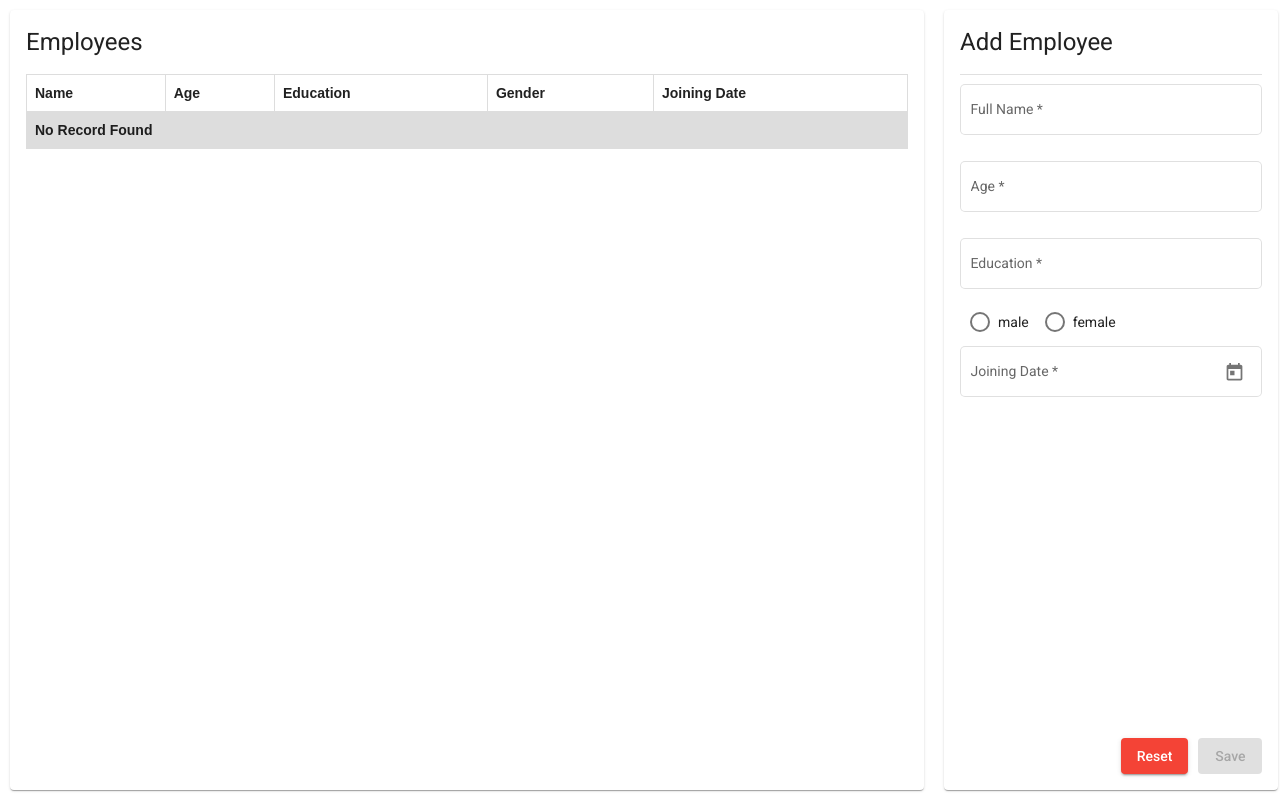
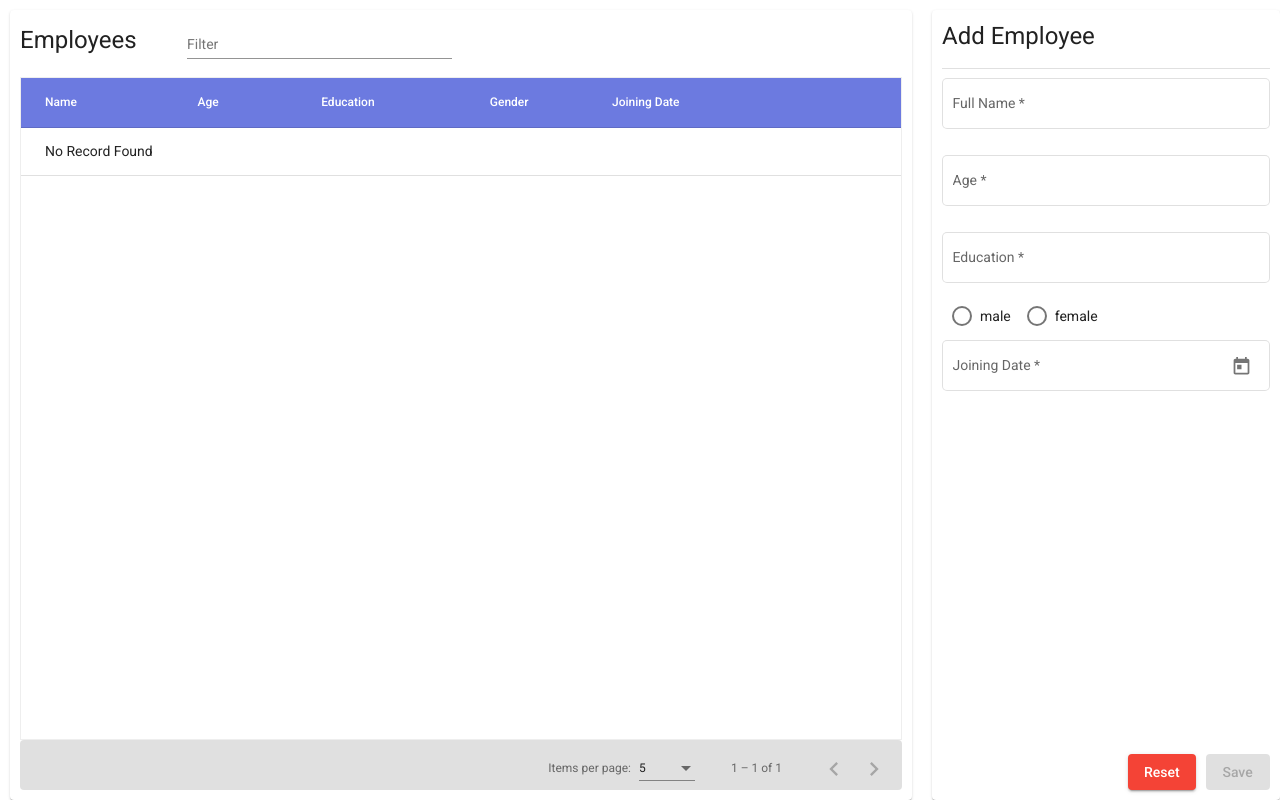
Before and after one commit to faridji/general-page, an Angular app: page / in a window 1280 px wide. Built offline with nearby package versions, Linux system fonts and the light colour scheme.

Commit message:
material table added.

```diff
--- a/src/app/app.component.ts
+++ b/src/app/app.component.ts
@@ -15,7 +15,7 @@ export class AppComponent {
 				title: 'Employees',
 				columns: [
 					{name: 'name', title: 'Name'},
-					{name: 'age', title: 'Age'},
+					{name: 'age', title: 'Age', sortable: true},
 					{name: 'education', title: 'Education'},
 					{name: 'gender', title: 'Gender'},
 					{name: 'date_of_joining', title: 'Joining Date', format: 'date'}
--- a/src/app/general-page/general-page.component.scss
+++ b/src/app/general-page/general-page.component.scss
@@ -1,14 +1,18 @@
 .general-page {
     display: flex;
-    height: calc(100% - 20px);
+    height: calc(100% - 30px);
     padding: 10px;
 
     .table-card {
         flex: 0 0 70%;
         margin-right: 20px;
+        height: 100%;
+        padding: 10px;
     }
 
     .form-card {
-        flex: 0 0 24%;
+        flex: 0 0 26%;
+        height: 100%;
+        padding: 10px;
     }
 }
--- a/src/app/general-page/general-page.component.ts
+++ b/src/app/general-page/general-page.component.ts
@@ -13,13 +13,13 @@ export class GeneralPageComponent implements OnInit {
 	tableData: any[];
 
 	constructor() {
-		this.tableData = [];
+        this.tableData = [];
 	}
 
 	ngOnInit(): void {
 	}
 
 	onFormSignals(formData: any): void {
-		this.tableData.push(formData);
+		this.tableData = [...this.tableData, {...formData}];
 	}
 }
--- a/src/app/general-table/general-table.component.html
+++ b/src/app/general-table/general-table.component.html
@@ -1,18 +1,49 @@
 
 <div class="container">
-    <h1>{{config.title}}</h1>
+    <div class="table-main-header">
+        <h1>{{config.title}}</h1>
+        <mat-form-field style="width: 30%; margin-left: 50px;">
+            <mat-label>Filter</mat-label>
+            <input matInput placeholder="Filter Data" [formControl]="filterFormControl">
+        </mat-form-field>
+    </div>
 
-    <table>
-        <tr>
-          <th *ngFor="let col of config.columns;">{{col.title}}</th>
-        </tr>
+    <div class="table">
+        <div>
+            <table mat-table [dataSource]="data" matSort (matSortChange)="onSortChange($event)">
+                <ng-container *ngFor="let col of config.columns">
+                    <ng-container [matColumnDef]="col.name">
+                        <ng-container *ngIf="col.sortable; else nonSortableHeader">
+                            <th mat-header-cell *matHeaderCellDef mat-sort-header> {{col.title}} </th>
+                        </ng-container>
 
-        <tr *ngFor="let rec of data;">
-          <td *ngFor="let col of config.columns;">{{getColumnTitle(rec, col)}}</td>
-        </tr>
+                        <ng-template #nonSortableHeader>
+                            <th mat-header-cell *matHeaderCellDef> {{col.title}} </th>
+                        </ng-template>
 
-		<tr *ngIf="data.length == 0">
-			<td class="no-record" [colSpan]="config.columns.length">No Record Found</td>
-		</tr>
-    </table>
+                        <td mat-cell *matCellDef="let row"> {{ cellValue(row, col)}} </td>
+                    </ng-container>
+                </ng-container>
+
+                <ng-container matColumnDef="error">
+                    <td mat-cell *matCellDef="let row" colspan="100%">
+                        <div>{{row.title}}</div>
+                        <p *ngIf="row.message">{{row.message}}</p>
+                    </td>
+                </ng-container>
+
+                <tr mat-header-row *matHeaderRowDef="displayedColumns"></tr>
+                <tr mat-row *matRowDef="let row; columns: displayedColumns;"></tr>
+
+                <tr mat-row *matRowDef="let row; columns: ['error']; when: showError"></tr>
+            </table>
+        </div>
+    </div>
+
+    <mat-paginator class="paginator"
+        [pageSize]="5"
+        [pageSizeOptions]="pageSizeOptions"
+        [length]="totalRecords"
+        (page)="onPageChange($event)">
+    </mat-paginator>
 </div>
--- a/src/app/general-table/general-table.component.scss
+++ b/src/app/general-table/general-table.component.scss
@@ -1,22 +1,47 @@
-table
-{
-    font-family: arial, sans-serif;
-    border-collapse: collapse;
+.container {
+    height: 100%;
+    display: flex;
+    flex-direction: column;
+
+    .table-main-header {
+        display: flex;
+        align-items: center;
+    }
+
+    .mat-form-field {
+        font-size: 14px;
         width: 100%;
     }
 
-td, th
-{
-    border: 1px solid #dddddd;
-    text-align: left;
-    padding: 8px;
+    .table {
+        overflow: auto;
+        height: 100%;
+        flex: 1;
+        color: gray;
+        border: 1px solid #eee;
+
+        table {
+            width: 100%;
+
+            tr.mat-header-row {
+                height: 50px !important;
+                background-color: #6c7ae0;
+                border-radius: 4px;
+
+                th {
+                    color: #fff;
+                }
             }
 
-tr:nth-child(even)
-{
-    background-color: #dddddd;
+            tr.mat-row:nth-child(even) {
+                background-color: #f8f6ff;
+            }
+        }
     }
 
-.no-record {
-    font-weight: 600;
+    .paginator {
+        height: 50px;
+        background-color: #e0e0e0;
+        border-radius: 4px;
     }
+}
--- a/src/app/general-table/general-table.component.ts
+++ b/src/app/general-table/general-table.component.ts
@@ -1,6 +1,9 @@
 import { DatePipe, DecimalPipe } from '@angular/common';
-import { Component, Input, OnInit } from '@angular/core';
+import { Component, Input, OnChanges, OnDestroy, OnInit, SimpleChanges } from '@angular/core';
+import { debounceTime, distinctUntilChanged, takeUntil } from 'rxjs/operators';
+import { FormControl } from '@angular/forms';
 import { TableColumn, TableConfig } from '../models/general.models';
+import { Subject, Subscription } from 'rxjs';
 
 
 @Component({
@@ -8,16 +11,83 @@ import { TableColumn, TableConfig } from '../models/general.models';
   templateUrl: './general-table.component.html',
   styleUrls: ['./general-table.component.scss']
 })
-export class GeneralTableComponent implements OnInit {
+export class GeneralTableComponent implements OnInit, OnChanges, OnDestroy {
 	@Input() data: any[];
 	@Input() config: TableConfig;
 
-	constructor(private dateFormater: DatePipe, private numberFormater: DecimalPipe) { }
+    displayedColumns: string[];
+    hasError: boolean;
+    pageSizeOptions: number[];
+    totalRecords: number;
+
+    filterFormControl: FormControl;
+    subscription: Subject<any>;
+
+    showError = (i: number, row: any) => {
+        return this.hasError;
+    }
+
+	constructor(private dateFormater: DatePipe, private numberFormater: DecimalPipe) {
+        this.data = [];
+        this.displayedColumns = [];
+        this.hasError = false;
+        this.pageSizeOptions = [5, 10, 25, 100]
+        this.totalRecords = 0;
+
+        this.filterFormControl = new FormControl();
+        this.subscription = new Subject();
+    }
 
 	ngOnInit(): void {
+        for (let col of this.config.columns) {
+            this.displayedColumns.push(col.name);
+        }
+
+        this.checkIfNoRecord();
+        this.totalRecords = this.data.length;
+
+        this.filterFormControl.valueChanges.pipe(takeUntil(this.subscription), debounceTime(300), distinctUntilChanged())
+            .subscribe(val => {
+                this.applyFilter(val);
+            });
 	}
 
-    getColumnTitle(rec: any, col: TableColumn): any {
+    ngOnChanges(changes: SimpleChanges): void {
+        this.hasError = false;
+        this.checkIfNoRecord();
+        this.totalRecords = this.data.length;
+    }
+
+    ngOnDestroy(): void {
+        this.subscription.unsubscribe();
+    }
+
+    checkIfNoRecord(): void {
+        if (this.data.length === 0) {
+            console.log('NO Record found.')
+            this.hasError = true;
+            const r = {
+                title: 'No Record Found',
+                message: ''
+            };
+
+            this.data = [r];
+        }
+    }
+
+    applyFilter(value: string): void {
+        console.log('Applying filter', value);
+    }
+
+    onSortChange(ev: any): void {
+        console.log('Sort change', ev);
+    }
+
+    onPageChange(ev: any): void {
+        console.log('Page Change =', ev);
+    }
+
+    cellValue(rec: any, col: TableColumn): any {
         if (col.format) {
             switch(col.format) {
                 case 'date':
--- a/src/app/models/general.models.ts
+++ b/src/app/models/general.models.ts
@@ -17,6 +17,7 @@ export interface TableColumn {
     name: string,
     title: string;
     format?: 'date' | 'number';
+    sortable?: boolean;
 }
 
 export interface FormField {
```
Also changed, not shown: src/app/material/material.module.ts (+12 -2 lines). Lines whose indentation alone changed are shown as unchanged.
